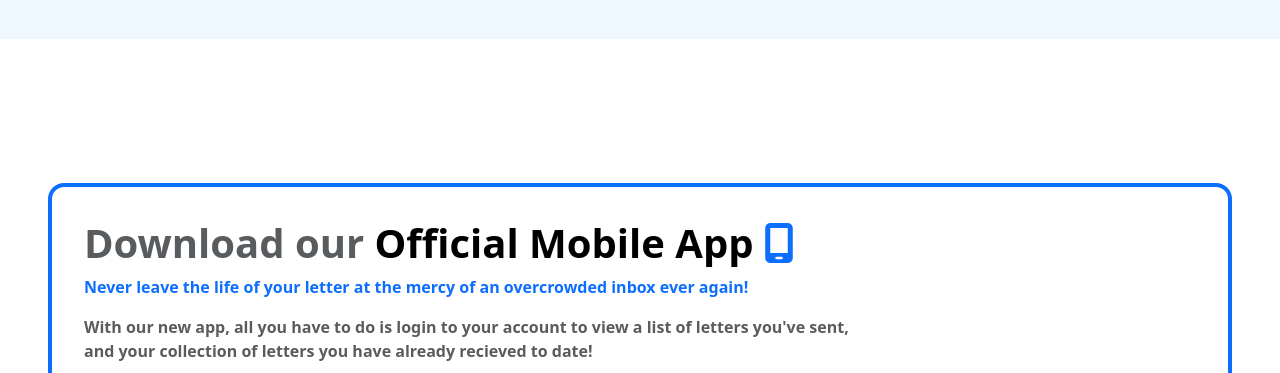
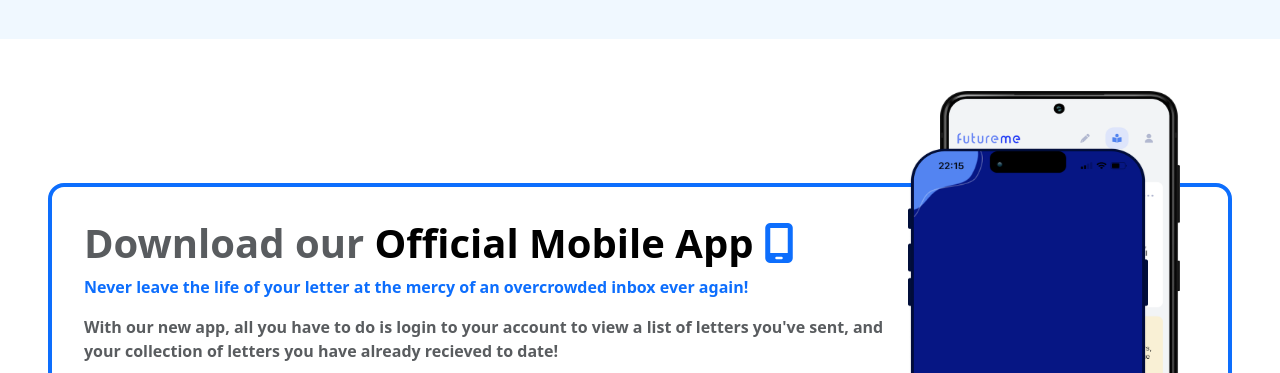
Before and after one commit to Vivek-venmanassery-sunilkumar/futureMeResponsive, a website: page index.html in a window 1280 px wide. Shown: the part 975-1348 px from the top of the page. Drawn offline with nearby package versions, Linux system fonts and the light colour scheme.

Commit message:
footer and first page remaining

```diff
--- a/index.html
+++ b/index.html
@@ -45,8 +45,8 @@
     </div>
 
     <!-- Third main div -->
-    <div class="container-fluid p-3 main_third_div p-xl-5 pb-0 overflow-hidden">
-        <div class="container-fluid border border-primary border-4 rounded-4 third_div_sub_1">
+    <div class="container-fluid p-3 main_third_div p-xl-5 pb-0">
+        <div class="container-fluid border border-primary border-4 rounded-4 third_div_sub_1 position-relative">
             <h1><span class="text-muted fw-semibold">Download our</span>
                 <span class="text-black fs-1 fw-bold"> Official Mobile App </span>
                 <i class="fa-solid fa-mobile-screen text-primary"></i>
@@ -55,6 +55,8 @@
             <p class="text-muted fs-6 fw-semibold">With our new app, all you have to do is login to your account to view a list of letters you've sent,
                  and your collection of letters you have already recieved to date!
             </p>
+            <img class="position-absolute d-none d-xl-block blue_img" src="images/phone_blue.png">
+            <img class="position-absolute d-none d-xl-block white_img" src="images/phone_white.png">
             <div class="d-flex flex-wrap">
                 <a href="/">
                     <img class="image_third_div me-1 mb-1"
--- a/main_div_3.css
+++ b/main_div_3.css
@@ -1,19 +1,39 @@
 
 @media(min-width: 1200px) {
     .third_div_sub_1 {
-        padding-right: 30% !important;
+        padding-right: 28% !important;
         padding-top: 2rem;
         padding-bottom: 2rem;
         padding-left: 2rem !important;
     }
     .main_third_div{
         margin-top: 6rem;
+        margin-bottom: 6rem;
+        overflow: visible;
     }
+    .blue_img{
+        top: -2.5rem;
+        right: 5rem;
+        height: 30rem;
+        width: 15rem;
+        z-index: 2;
+    }
+    .white_img{
+        top: -6rem;
+        right: 3rem;
+        height: 30rem;
+        width: 15rem;
+        z-index: 1;
+    }
+
 }
 
 @media(max-width:1200px) {
     .third_div_sub_1 {
         padding: 2rem 2rem !important;
+    }
+    .main_third_div {
+        overflow: hidden;
     }
 }
 
```
